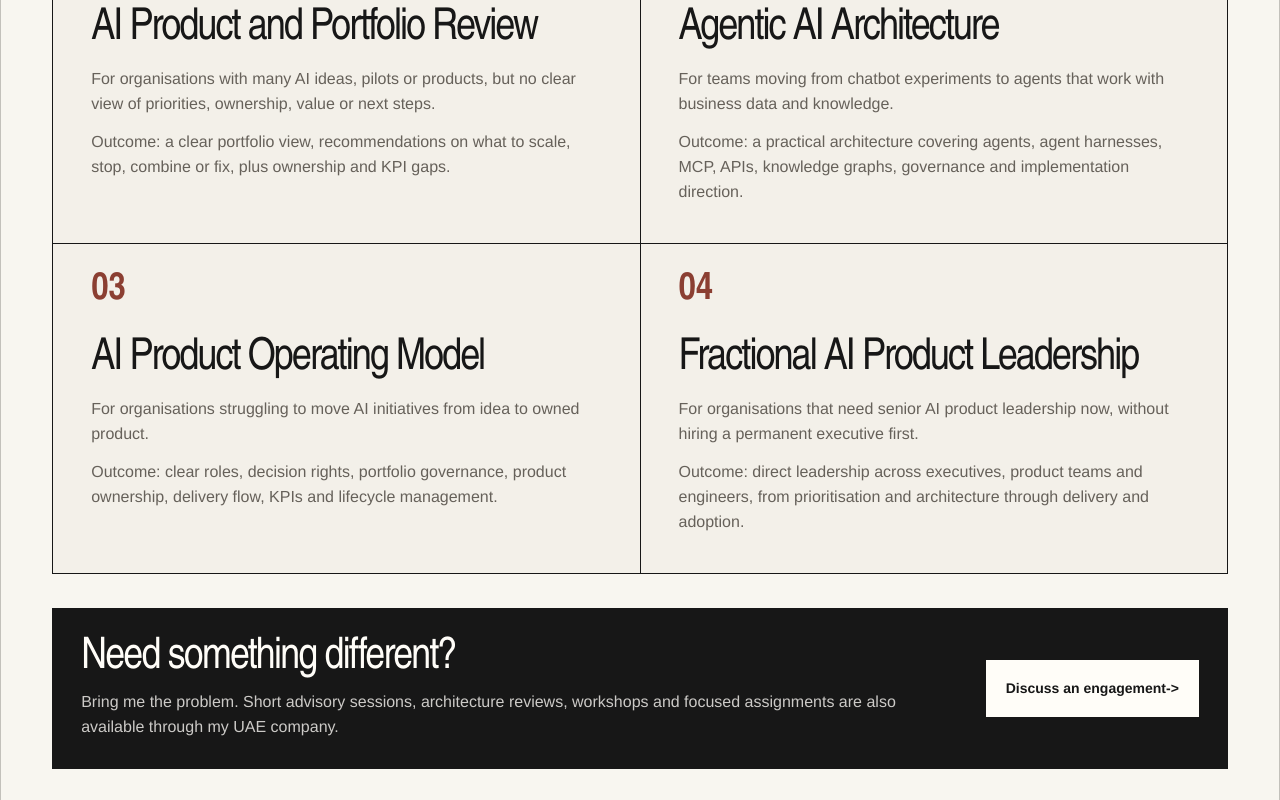
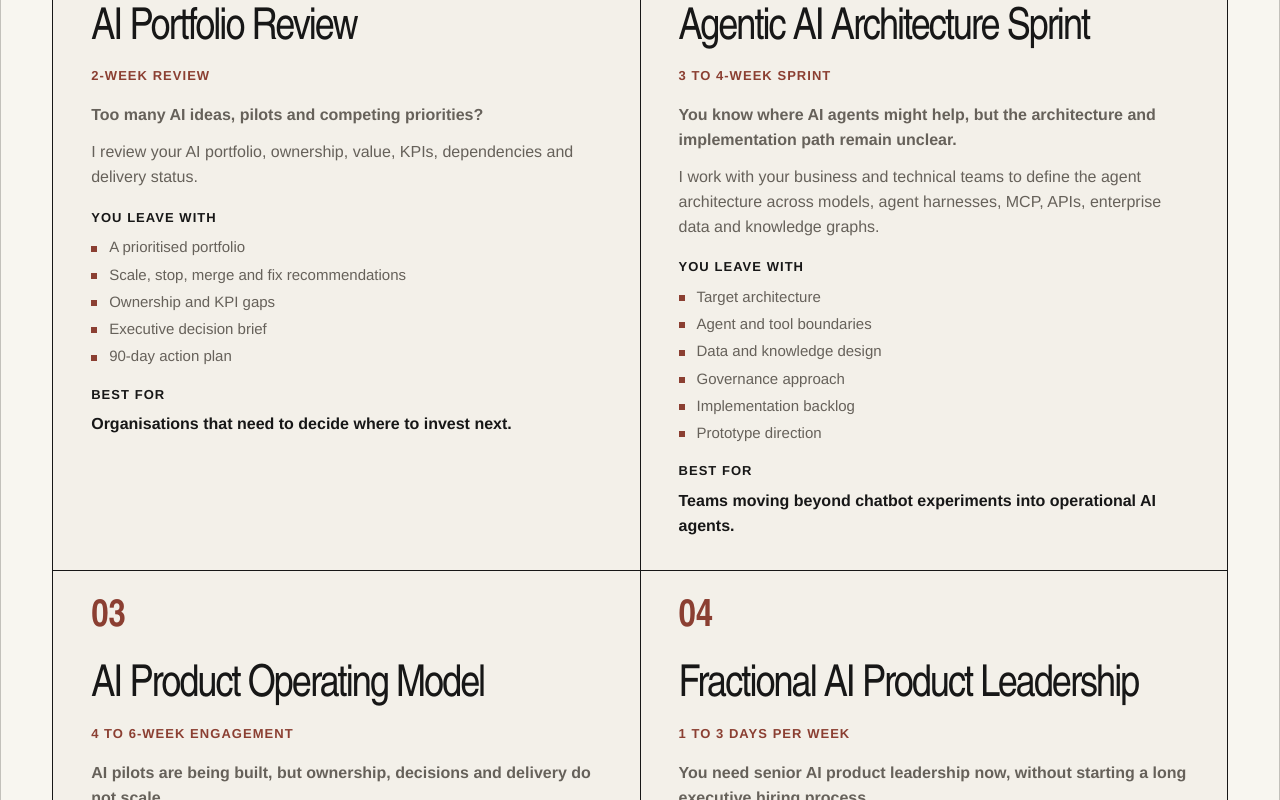
Before and after one commit to kyyberi/jarkko, a Next.js app: page / in a window 1280 px wide. Shown: the part 1620-2420 px from the top of the page. Built offline with nearby package versions, Linux system fonts and the light colour scheme.

Commit message:
Sharpen homepage consulting offers

```diff
--- a/app/globals.css
+++ b/app/globals.css
@@ -626,11 +626,21 @@ h1 {
 
 .engagement-card h3 {
   max-width: 520px;
-  margin: 28px 0 16px;
+  margin: 28px 0 12px;
   font-family: var(--display);
   font-size: clamp(28px, 3.5vw, 44px);
   line-height: 0.98;
   letter-spacing: -0.045em;
+}
+
+.engagement-label {
+  display: inline-block;
+  margin-bottom: 18px;
+  color: var(--accent);
+  font-size: 13px;
+  font-weight: 900;
+  letter-spacing: 0.08em;
+  text-transform: uppercase;
 }
 
 .engagement-card p {
@@ -643,6 +653,74 @@ h1 {
 
 .engagement-card p + p {
   margin-top: 14px;
+}
+
+.engagement-question {
+  color: var(--ink);
+  font-weight: 800;
+}
+
+.engagement-card .engagement-question + p {
+  margin-top: 12px;
+}
+
+.engagement-outcomes {
+  max-width: 620px;
+  margin-top: 18px;
+}
+
+.engagement-outcomes span {
+  display: block;
+  color: var(--ink);
+  font-size: 13px;
+  font-weight: 900;
+  letter-spacing: 0.08em;
+  text-transform: uppercase;
+}
+
+.engagement-outcomes ul {
+  display: grid;
+  gap: 7px;
+  margin: 10px 0 0;
+  padding: 0;
+  list-style: none;
+}
+
+.engagement-outcomes li {
+  position: relative;
+  padding-left: 18px;
+  color: var(--muted);
+  font-size: 15px;
+  line-height: 1.35;
+}
+
+.engagement-outcomes li::before {
+  position: absolute;
+  top: 0.55em;
+  left: 0;
+  width: 6px;
+  height: 6px;
+  background: var(--accent);
+  content: "";
+}
+
+.engagement-best {
+  margin-top: 18px;
+}
+
+.engagement-best span {
+  display: block;
+  color: var(--ink);
+  font-size: 13px;
+  font-weight: 900;
+  letter-spacing: 0.08em;
+  text-transform: uppercase;
+}
+
+.engagement-best p {
+  margin-top: 8px;
+  color: var(--ink);
+  font-weight: 800;
 }
 
 .engagement-close {
--- a/app/page.tsx
+++ b/app/page.tsx
@@ -10,32 +10,75 @@ import { getArticles } from "./articles";
 
 const engagementOptions = [
   {
-    title: "AI Product and Portfolio Review",
+    title: "AI Portfolio Review",
+    engagement: "2-week review",
+    question: "Too many AI ideas, pilots and competing priorities?",
     text:
-      "For organisations with many AI ideas, pilots or products, but no clear view of priorities, ownership, value or next steps.",
-    useful:
-      "Outcome: a clear portfolio view, recommendations on what to scale, stop, combine or fix, plus ownership and KPI gaps.",
+      "I review your AI portfolio, ownership, value, KPIs, dependencies and delivery status.",
+    outcomes: [
+      "A prioritised portfolio",
+      "Scale, stop, merge and fix recommendations",
+      "Ownership and KPI gaps",
+      "Executive decision brief",
+      "90-day action plan",
+    ],
+    bestFor:
+      "Organisations that need to decide where to invest next.",
   },
   {
-    title: "Agentic AI Architecture",
+    title: "Agentic AI Architecture Sprint",
+    engagement: "3 to 4-week sprint",
+    question:
+      "You know where AI agents might help, but the architecture and implementation path remain unclear.",
     text:
-      "For teams moving from chatbot experiments to agents that work with business data and knowledge.",
-    useful:
-      "Outcome: a practical architecture covering agents, agent harnesses, MCP, APIs, knowledge graphs, governance and implementation direction.",
+      "I work with your business and technical teams to define the agent architecture across models, agent harnesses, MCP, APIs, enterprise data and knowledge graphs.",
+    outcomes: [
+      "Target architecture",
+      "Agent and tool boundaries",
+      "Data and knowledge design",
+      "Governance approach",
+      "Implementation backlog",
+      "Prototype direction",
+    ],
+    bestFor:
+      "Teams moving beyond chatbot experiments into operational AI agents.",
   },
   {
     title: "AI Product Operating Model",
+    engagement: "4 to 6-week engagement",
+    question:
+      "AI pilots are being built, but ownership, decisions and delivery do not scale.",
     text:
-      "For organisations struggling to move AI initiatives from idea to owned product.",
-    useful:
-      "Outcome: clear roles, decision rights, portfolio governance, product ownership, delivery flow, KPIs and lifecycle management.",
+      "I design the operating model that connects business priorities, AI product ownership, engineering, governance and portfolio decisions.",
+    outcomes: [
+      "Roles and decision rights",
+      "Product lifecycle",
+      "Portfolio governance",
+      "Delivery flow",
+      "KPI model",
+      "Operating cadence",
+    ],
+    bestFor:
+      "Organisations moving from isolated AI projects toward a managed AI product portfolio.",
   },
   {
     title: "Fractional AI Product Leadership",
+    engagement: "1 to 3 days per week",
+    question:
+      "You need senior AI product leadership now, without starting a long executive hiring process.",
     text:
-      "For organisations that need senior AI product leadership now, without hiring a permanent executive first.",
-    useful:
-      "Outcome: direct leadership across executives, product teams and engineers, from prioritisation and architecture through delivery and adoption.",
+      "I step into the organisation and work directly with executives, product owners, architects and engineering teams.",
+    outcomes: [
+      "Set portfolio direction",
+      "Prioritise investment",
+      "Shape AI products",
+      "Review architecture",
+      "Fix ownership and delivery gaps",
+      "Move priority products toward adoption",
+    ],
+    outcomeLabel: "Typical scope",
+    bestFor:
+      "Transformation programmes that need senior leadership connected directly to delivery.",
   },
 ];
 
@@ -223,22 +266,34 @@ export default function Home() {
                   {String(index + 1).padStart(2, "0")}
                 </span>
                 <h3>{option.title}</h3>
+                <span className="engagement-label">{option.engagement}</span>
+                <p className="engagement-question">{option.question}</p>
                 <p>{option.text}</p>
-                <p>{option.useful}</p>
+                <div className="engagement-outcomes">
+                  <span>{option.outcomeLabel ?? "You leave with"}</span>
+                  <ul>
+                    {option.outcomes.map((outcome) => (
+                      <li key={outcome}>{outcome}</li>
+                    ))}
+                  </ul>
+                </div>
+                <div className="engagement-best">
+                  <span>Best for</span>
+                  <p>{option.bestFor}</p>
+                </div>
               </article>
             ))}
           </div>
           <div className="engagement-close">
             <div>
-              <h3>Need something different?</h3>
+              <h3>Not sure which engagement fits?</h3>
               <p>
-                Bring me the problem. Short advisory sessions, architecture
-                reviews, workshops and focused assignments are also available
-                through my UAE company.
+                Send me the problem you are facing. I will tell you where I
+                think I add value and where I do not.
               </p>
             </div>
-            <a className="button primary" href="#contact">
-              Discuss an engagement <Arrow />
+            <a className="button primary" href="mailto:work@jarkkomoilanen.com">
+              Discuss your situation <Arrow />
             </a>
           </div>
         </section>
```
